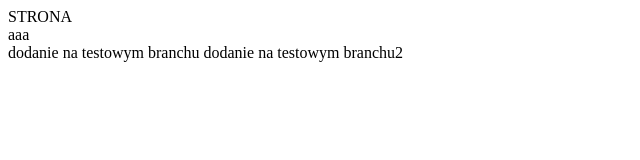
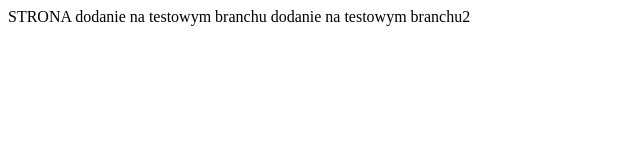
Before and after one commit to saqu15/cwiczenie-git, a plain HTML site: page index.html in a window 1280 px wide. Shown: the whole page, without its empty margins (0-640 px from the left). Drawn offline with Linux system fonts and the light colour scheme.

Commit message:
usuniecie diva

```diff
--- a/index.html
+++ b/index.html
@@ -8,9 +8,7 @@
 </head>
 <body>
     STRONA
-    <div>
-        aaa
-    </div>
+
     dodanie na testowym branchu
     dodanie na testowym branchu2
 </body>
```
